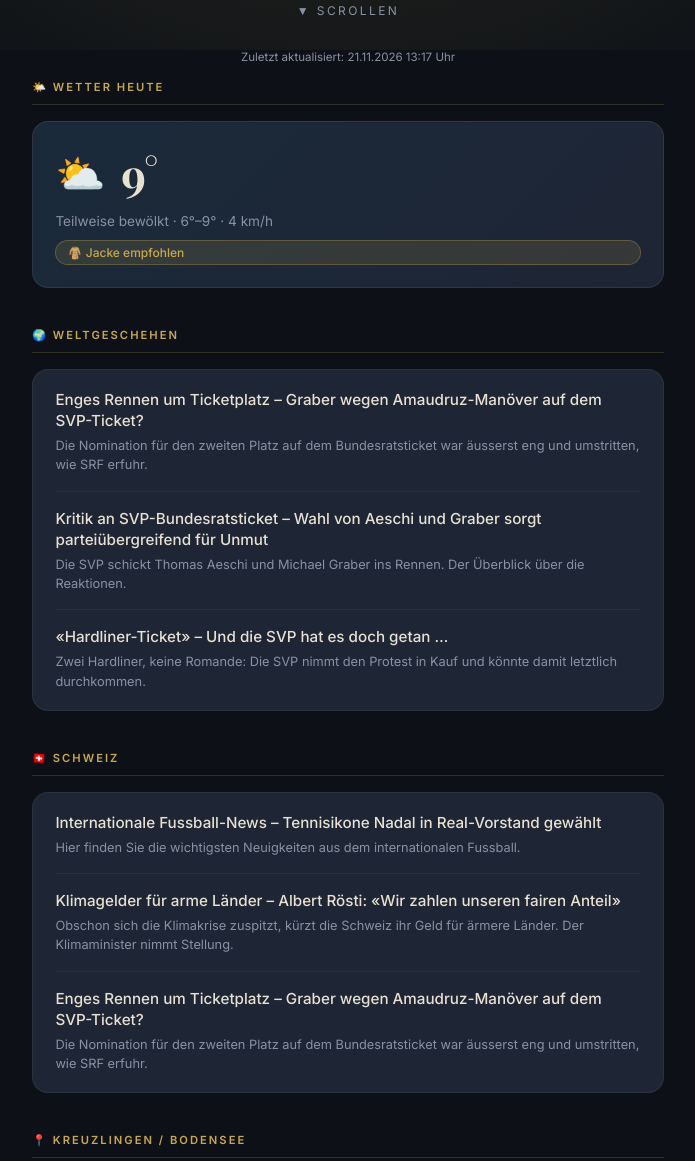
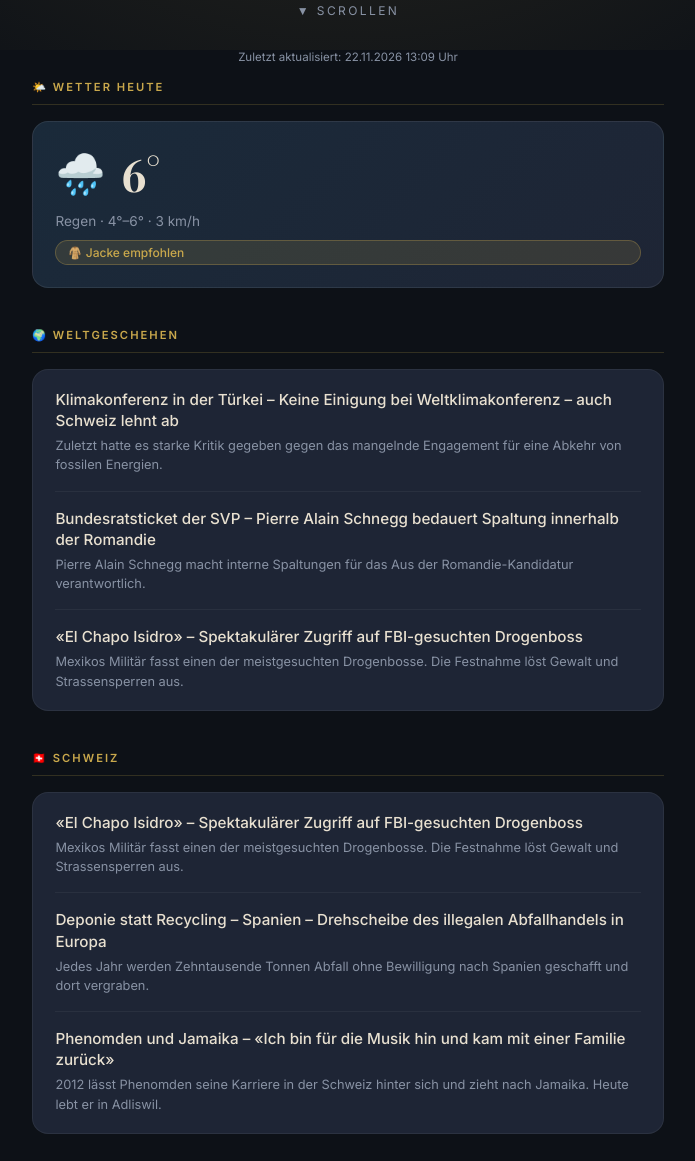
Before and after one commit to marcelbornhauser-sudo/noey-briefing, a plain HTML site: page index.html in a window 1280 px wide. Shown: the part 750-1911 px from the top of the page, without its empty margins (292-987 px from the left). Drawn offline with nearby package versions, Linux system fonts and the light colour scheme; a web font is replaced by a local one.

Commit message:
Daily briefing update 2026-11-22

```diff
--- a/index.html
+++ b/index.html
@@ -65,22 +65,22 @@ body { background: var(--night); color: var(--text); font-family: 'Inter', sans-
 </svg>
 </div>
 <h1 class="greeting">Guten Morgen<em>von Noey</em></h1>
-<div class="date-pill">Samstag, 21. November 2026</div>
+<div class="date-pill">Sonntag, 22. November 2026</div>
 <div class="scroll-hint">▼ SCROLLEN</div>
 </div>
 
 <div class="content">
-<p class="updated-time">Zuletzt aktualisiert: 21.11.2026 13:17 Uhr</p>
+<p class="updated-time">Zuletzt aktualisiert: 22.11.2026 13:09 Uhr</p>
 
 <div class="section">
 <div class="section-header">🌤️ Wetter heute</div>
 <div class="weather-card">
 <div class="weather-main">
-<span class="weather-icon">⛅</span>
-<span class="weather-temp">9°</span>
+<span class="weather-icon">🌧️</span>
+<span class="weather-temp">6°</span>
 </div>
 <div class="weather-details">
-<span>Teilweise bewölkt · 6°–9° · 4 km/h</span>
+<span>Regen · 4°–6° · 3 km/h</span>
 <span class="badge badge-warning">🧥 Jacke empfohlen</span>
 </div>
 </div>
@@ -89,28 +89,28 @@ body { background: var(--night); color: var(--text); font-family: 'Inter', sans-
 <div class="section">
 <div class="section-header">🌍 Weltgeschehen</div>
 <div class="card"><div class="news-item">
-<h3 class="news-title"><a href="https://www.srf.ch/news/schweiz/enges-rennen-um-ticketplatz-graber-wegen-amaudruz-manoever-auf-dem-svp-ticket" target="_blank" style="color:inherit;text-decoration:none;">Enges Rennen um Ticketplatz – Graber wegen Amaudruz-Manöver auf dem SVP-Ticket?</a></h3>
-<p class="news-meta">Die Nomination für den zweiten Platz auf dem Bundesratsticket war äusserst eng und umstritten, wie SRF erfuhr.</p>
+<h3 class="news-title"><a href="https://www.srf.ch/news/international/klimakonferenz-in-der-tuerkei-keine-einigung-bei-weltklimakonferenz-auch-schweiz-lehnt-ab" target="_blank" style="color:inherit;text-decoration:none;">Klimakonferenz in der Türkei – Keine Einigung bei Weltklimakonferenz – auch Schweiz lehnt ab</a></h3>
+<p class="news-meta">Zuletzt hatte es starke Kritik gegeben gegen das mangelnde Engagement für eine Abkehr von fossilen Energien.</p>
 </div><div class="news-item">
-<h3 class="news-title"><a href="https://www.srf.ch/news/schweiz/kritik-an-svp-bundesratsticket-wahl-von-aeschi-und-graber-sorgt-parteiuebergreifend-fuer-unmut" target="_blank" style="color:inherit;text-decoration:none;">Kritik an SVP-Bundesratsticket – Wahl von Aeschi und Graber sorgt parteiübergreifend für Unmut</a></h3>
-<p class="news-meta">Die SVP schickt Thomas Aeschi und Michael Graber ins Rennen. Der Überblick über die Reaktionen.</p>
+<h3 class="news-title"><a href="https://www.srf.ch/news/schweiz/bundesratsticket-der-svp-pierre-alain-schnegg-bedauert-spaltung-innerhalb-der-romandie" target="_blank" style="color:inherit;text-decoration:none;">Bundesratsticket der SVP – Pierre Alain Schnegg bedauert Spaltung innerhalb der Romandie</a></h3>
+<p class="news-meta">Pierre Alain Schnegg macht interne Spaltungen für das Aus der Romandie-Kandidatur verantwortlich.</p>
 </div><div class="news-item">
-<h3 class="news-title"><a href="https://www.srf.ch/news/schweiz/hardliner-ticket-und-die-svp-hat-es-doch-getan" target="_blank" style="color:inherit;text-decoration:none;">«Hardliner-Ticket» – Und die SVP hat es doch getan …</a></h3>
-<p class="news-meta">Zwei Hardliner, keine Romande: Die SVP nimmt den Protest in Kauf und könnte damit letztlich durchkommen.</p>
+<h3 class="news-title"><a href="https://www.srf.ch/news/international/el-chapo-isidro-spektakulaerer-zugriff-auf-fbi-gesuchten-drogenboss" target="_blank" style="color:inherit;text-decoration:none;">«El Chapo Isidro» – Spektakulärer Zugriff auf FBI-gesuchten Drogenboss</a></h3>
+<p class="news-meta">Mexikos Militär fasst einen der meistgesuchten Drogenbosse. Die Festnahme löst Gewalt und Strassensperren aus.</p>
 </div></div>
 </div>
 
 <div class="section">
 <div class="section-header">🇨🇭 Schweiz</div>
 <div class="card"><div class="news-item">
-<h3 class="news-title"><a href="https://www.srf.ch/sport/fussball/internationale-ligen/internationale-fussball-news-tennisikone-nadal-in-real-vorstand-gewaehlt" target="_blank" style="color:inherit;text-decoration:none;">Internationale Fussball-News – Tennisikone Nadal in Real-Vorstand gewählt</a></h3>
-<p class="news-meta">Hier finden Sie die wichtigsten Neuigkeiten aus dem internationalen Fussball.</p>
+<h3 class="news-title"><a href="https://www.srf.ch/news/international/el-chapo-isidro-spektakulaerer-zugriff-auf-fbi-gesuchten-drogenboss" target="_blank" style="color:inherit;text-decoration:none;">«El Chapo Isidro» – Spektakulärer Zugriff auf FBI-gesuchten Drogenboss</a></h3>
+<p class="news-meta">Mexikos Militär fasst einen der meistgesuchten Drogenbosse. Die Festnahme löst Gewalt und Strassensperren aus.</p>
 </div><div class="news-item">
-<h3 class="news-title"><a href="https://www.srf.ch/news/international/klimagelder-fuer-arme-laender-albert-roesti-wir-zahlen-unseren-fairen-anteil" target="_blank" style="color:inherit;text-decoration:none;">Klimagelder für arme Länder – Albert Rösti: «Wir zahlen unseren fairen Anteil»</a></h3>
-<p class="news-meta">Obschon sich die Klimakrise zuspitzt, kürzt die Schweiz ihr Geld für ärmere Länder. Der Klimaminister nimmt Stellung.</p>
+<h3 class="news-title"><a href="https://www.srf.ch/news/dialog/deponie-statt-recycling-spanien-drehscheibe-des-illegalen-abfallhandels-in-europa" target="_blank" style="color:inherit;text-decoration:none;">Deponie statt Recycling – Spanien – Drehscheibe des illegalen Abfallhandels in Europa</a></h3>
+<p class="news-meta">Jedes Jahr werden Zehntausende Tonnen Abfall ohne Bewilligung nach Spanien geschafft und dort vergraben.</p>
 </div><div class="news-item">
-<h3 class="news-title"><a href="https://www.srf.ch/news/schweiz/enges-rennen-um-ticketplatz-graber-wegen-amaudruz-manoever-auf-dem-svp-ticket" target="_blank" style="color:inherit;text-decoration:none;">Enges Rennen um Ticketplatz – Graber wegen Amaudruz-Manöver auf dem SVP-Ticket?</a></h3>
-<p class="news-meta">Die Nomination für den zweiten Platz auf dem Bundesratsticket war äusserst eng und umstritten, wie SRF erfuhr.</p>
+<h3 class="news-title"><a href="https://www.srf.ch/sendungen/unterhaltungssendungen/phenomden-und-jamaika-ich-bin-fuer-die-musik-hin-und-kam-mit-einer-familie-zurueck" target="_blank" style="color:inherit;text-decoration:none;">Phenomden und Jamaika – «Ich bin für die Musik hin und kam mit einer Familie zurück»</a></h3>
+<p class="news-meta">2012 lässt Phenomden seine Karriere in der Schweiz hinter sich und zieht nach Jamaika. Heute lebt er in Adliswil.</p>
 </div></div>
 </div>
 
```
